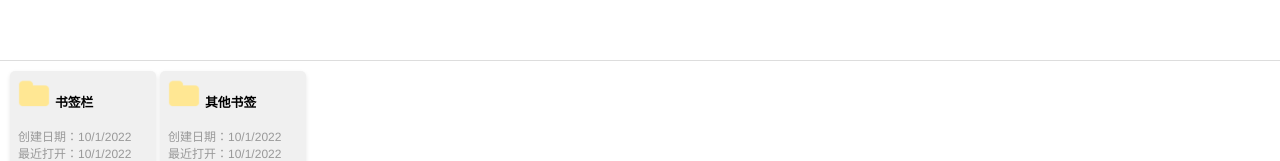
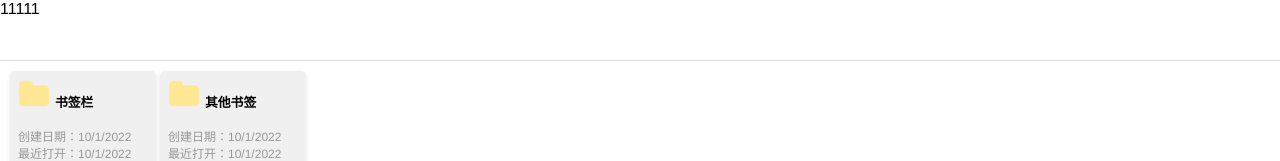
Before and after one commit to wzCoding/bookmarks, a Vue app in the folder bookmark/: page /#/ in a window 1280 px wide. Shown: the top 161 px of the page. Built offline with nearby package versions, Linux system fonts and the light colour scheme.

Commit message:
submit the code

```diff
--- a/bookmark/src/components/header.vue
+++ b/bookmark/src/components/header.vue
@@ -1,5 +1,5 @@
 <template>
-    <div class="bookmark-header" :style="headerStyle"></div>
+    <div class="bookmark-header" :style="headerStyle">11111</div>
 </template>
 <script setup>
 import { computed } from 'vue';
```
